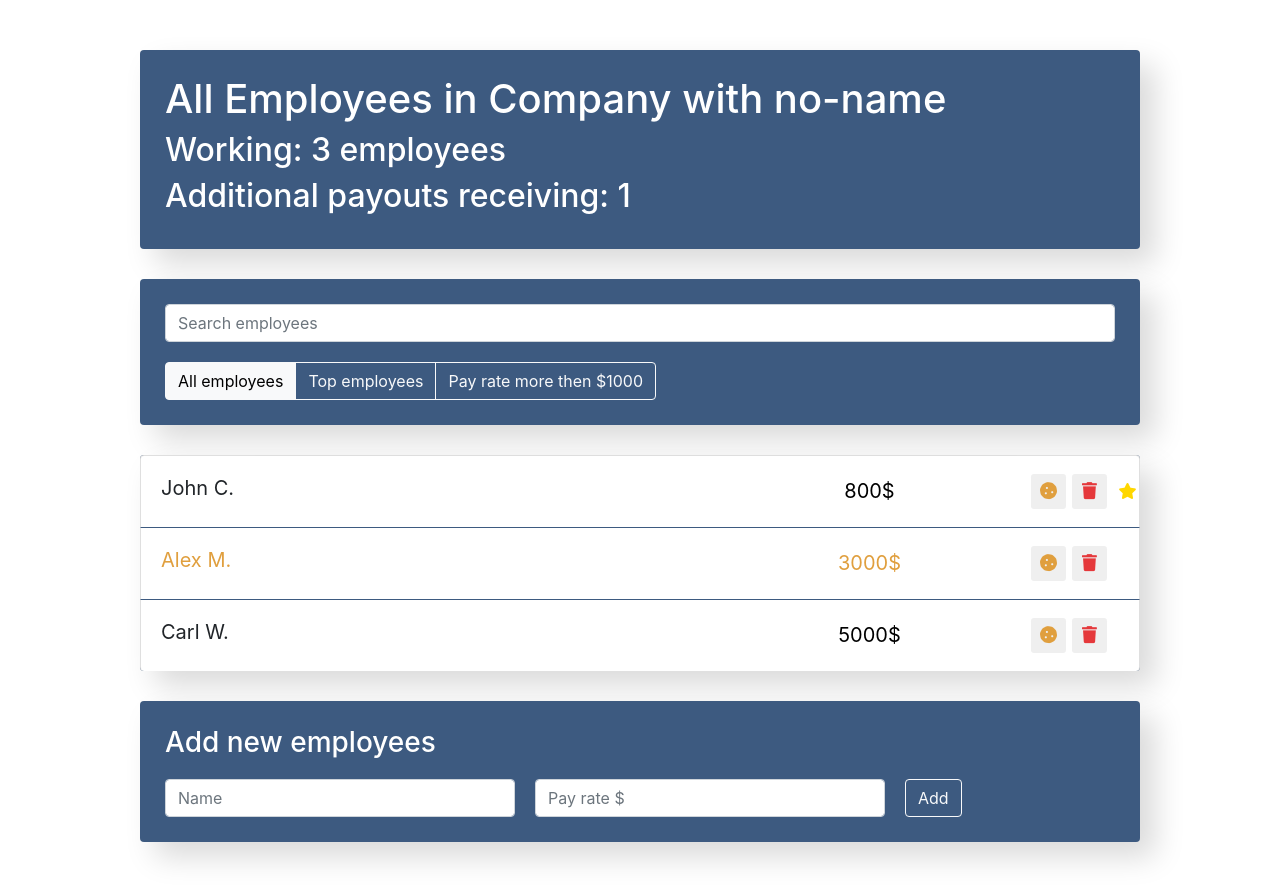
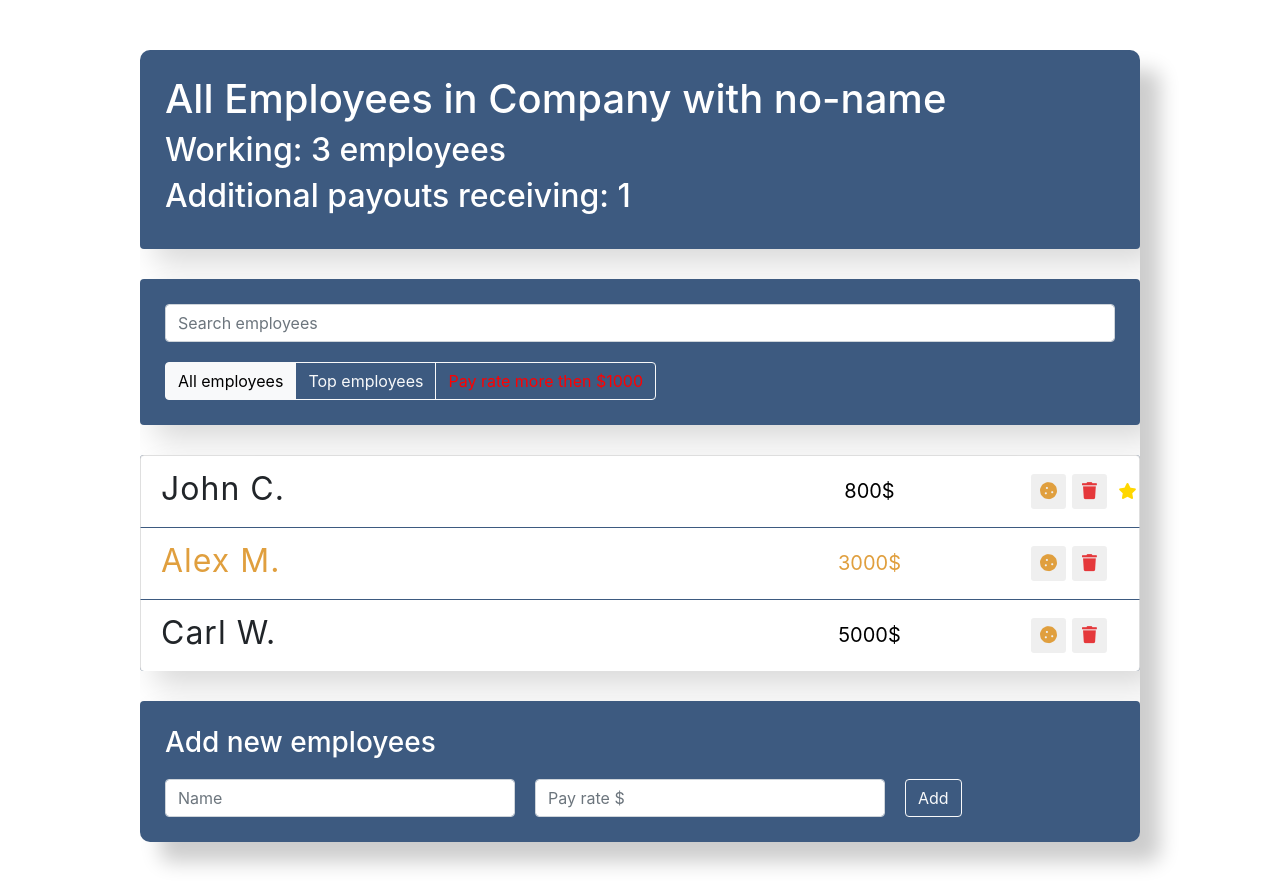
Before and after one commit to alexandrmal/employees, a React (Create React App) app: page / in a window 1280 px wide. Built offline with nearby package versions, Linux system fonts and the light colour scheme.

Commit message:
Using some featured things of JS, for excemple: Styled Components, SCSS-files ect

```diff
--- a/package.json
+++ b/package.json
@@ -9,6 +9,9 @@
     "react": "^18.2.0",
     "react-dom": "^18.2.0",
     "react-scripts": "5.0.1",
+    "saas": "^1.0.0",
+    "sass": "^1.69.7",
+    "styled-components": "^6.1.6",
     "web-vitals": "^2.1.4"
   },
   "scripts": {
--- a/src/components/app-filter/app-filter.js
+++ b/src/components/app-filter/app-filter.js
@@ -3,19 +3,20 @@ import './app-filter.css';
 
 const AppFilter = (props) => {
     const buttonsData = [
-        {name: 'all-employees', label: 'All employees'},
-        {name: 'top-employees', label: 'Top employees'},
-        {name: 'top-salary', label: 'Pay rate more then $1000'}
+        {name: 'all-employees', label: 'All employees', colored: false},
+        {name: 'top-employees', label: 'Top employees', colored: false},
+        {name: 'top-salary', label: 'Pay rate more then $1000', colored: true}
     ];
 
-    const buttons = buttonsData.map(({name, label}) => {
+    const buttons = buttonsData.map(({name, label, colored}) => {
         const clazz = (props.filter === name) ? 'btn-light' : 'btn-outline-light';
-
+        const style = colored ? {color: 'red'} : null;
         return (
             <button className={`btn js-filter-btn ${clazz}`}
                 type="button"
                 key={name}
-                onClick = {() => props.onFilterUpdate(name)}>
+                onClick = {() => props.onFilterUpdate(name)}
+                style={style}>
                 {label}
             </button>
         )
--- a/src/components/app/app.js
+++ b/src/components/app/app.js
@@ -1,5 +1,6 @@
 
 import { Component } from 'react';
+import styled from 'styled-components'
 
 import AppInfo from '../app-info/app-info';
 import SearchPanel from '../search-panel/search-panel';
@@ -93,8 +94,13 @@ class App extends Component {
         const increased = this.state.data.filter(item  => item.increase).length;
         const visibleData = this.topEmployees(this.searchEmp(data, term), filter);
 
+        const Wrapper = styled.div`
+            border-radius: 10px;
+            overflow: hidden;
+            box-shadow: 20px 20px 20px rgba(0,0,0, .2);
+        `;
         return (
-            <div className="app">
+            <Wrapper className="app">
                 <AppInfo
                 employees = {employees}
                 increased = {increased}/>
@@ -110,7 +116,7 @@ class App extends Component {
 
                 <EmployeesAddForm
                 onAdd={this.addItem} />
-            </div>
+            </Wrapper>
         );
     }
 }
--- a/src/components/employees-add-form/employees-add-form.js
+++ b/src/components/employees-add-form/employees-add-form.js
@@ -1,15 +1,13 @@
 
 import { Component } from 'react';
 
-import './employees-add-form.css';
+// import './employees-add-form.css';
+import './employees-add-form.scss';
 
 class EmployeesAddForm extends Component {
-    constructor(props) {
-        super(props);
-        this.state = {
-            name: '',
-            salary: ''
-        }
+    state = {
+        name: '',
+        salary: ''
     }
     onValueChange = (e) => {
         this.setState ({
@@ -28,7 +26,6 @@ class EmployeesAddForm extends Component {
     }
 
     render() {
-        const {onAdd} = this.props;
         const {name, salary} = this.state;
         return (
             <div className="app-add-form">
--- /dev/null
+++ b/src/components/employees-add-form/employees-add-form.scss
@@ -0,0 +1,16 @@
+.add-form {
+    margin-top: 20px;
+    input {
+        width: 350px;
+        margin-right: 20px;
+    }
+}
+
+.app-add-form {
+    margin-top: 30px;
+    padding: 25px;
+    background-color: #3d5a80;
+    border-radius: 4px;
+    box-shadow: 15px 15px 30px rgba(0,0,0, .15);
+    color: #fff;
+}
--- a/src/components/employees-list-item/employees-list-item.js
+++ b/src/components/employees-list-item/employees-list-item.js
@@ -11,7 +11,9 @@ const EmployeesListItem = (props) => {
     return (
         <li className={classNames}>
             <span className="list-group-item-label"
-               onClick={onToggleProp} data-toggle="rise">{name}</span>
+               onClick={onToggleProp}
+               data-toggle="rise"
+               style={{fontSize: '2rem', letterSpacing: 1}}>{name}</span>
             <input type="text" className="list-group-item-input" defaultValue={salary + '$'}/>
             <div className='d-flex justify-content-center align-items-center'>
                 <button type="button"
```
Also changed, not shown: 1 other file (tests, documents, lock files or other folders).
